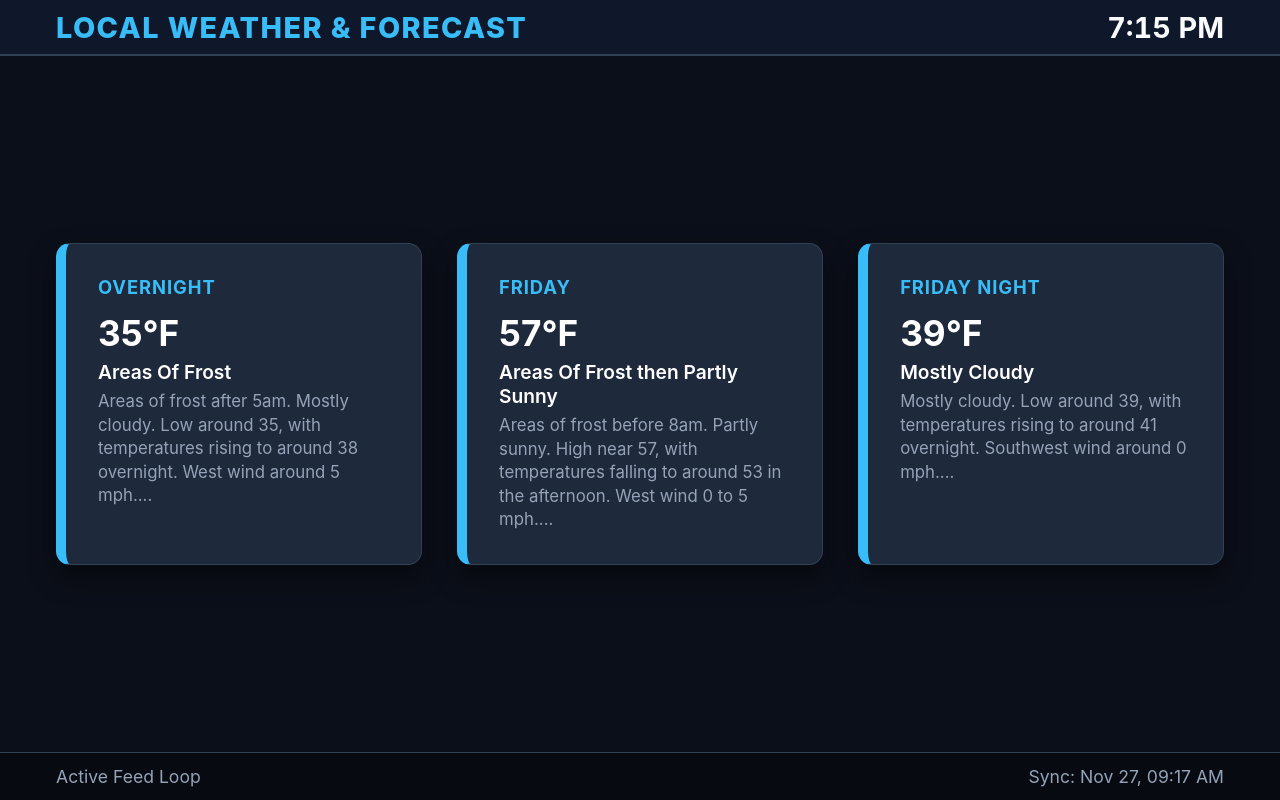
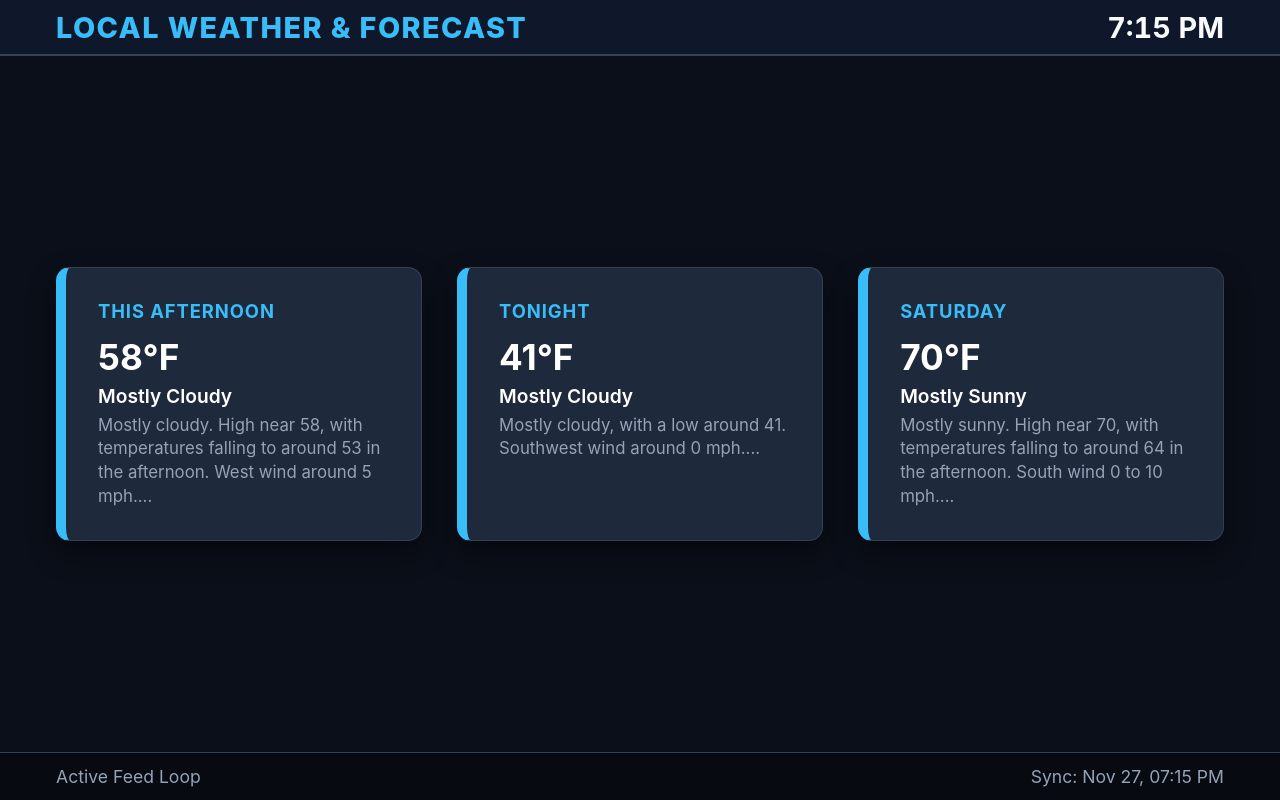
Before and after one commit to FoxMagik/signage, a plain HTML site: page index.html in a window 1280 px wide. Drawn offline with Linux system fonts and the light colour scheme.

Commit message:
Auto-update signage display [skip ci]

```diff
--- a/index.html
+++ b/index.html
@@ -242,24 +242,24 @@
           <div class="grid-container">
 
             <div class="card" style="border-left-color: #38bdf8;">
-              <div class="meta">Overnight</div>
-              <h2 style="font-size: 2.2rem; margin: 0.3rem 0;">35&deg;F</h2>
-              <div style="font-size: 1.2rem; color: #fff; font-weight: 600; margin-bottom: 0.4rem;">Areas Of Frost</div>
-              <p style="color: #94a3b8; font-size: 1.05rem; line-height: 1.4;">Areas of frost after 5am. Mostly cloudy. Low around 35, with temperatures rising to around 38 overnight. West wind around 5 mph....</p>
+              <div class="meta">This Afternoon</div>
+              <h2 style="font-size: 2.2rem; margin: 0.3rem 0;">58&deg;F</h2>
+              <div style="font-size: 1.2rem; color: #fff; font-weight: 600; margin-bottom: 0.4rem;">Mostly Cloudy</div>
+              <p style="color: #94a3b8; font-size: 1.05rem; line-height: 1.4;">Mostly cloudy. High near 58, with temperatures falling to around 53 in the afternoon. West wind around 5 mph....</p>
             </div>
 
             <div class="card" style="border-left-color: #38bdf8;">
-              <div class="meta">Friday</div>
-              <h2 style="font-size: 2.2rem; margin: 0.3rem 0;">57&deg;F</h2>
-              <div style="font-size: 1.2rem; color: #fff; font-weight: 600; margin-bottom: 0.4rem;">Areas Of Frost then Partly Sunny</div>
-              <p style="color: #94a3b8; font-size: 1.05rem; line-height: 1.4;">Areas of frost before 8am. Partly sunny. High near 57, with temperatures falling to around 53 in the afternoon. West wind 0 to 5 mph....</p>
+              <div class="meta">Tonight</div>
+              <h2 style="font-size: 2.2rem; margin: 0.3rem 0;">41&deg;F</h2>
+              <div style="font-size: 1.2rem; color: #fff; font-weight: 600; margin-bottom: 0.4rem;">Mostly Cloudy</div>
+              <p style="color: #94a3b8; font-size: 1.05rem; line-height: 1.4;">Mostly cloudy, with a low around 41. Southwest wind around 0 mph....</p>
             </div>
 
             <div class="card" style="border-left-color: #38bdf8;">
-              <div class="meta">Friday Night</div>
-              <h2 style="font-size: 2.2rem; margin: 0.3rem 0;">39&deg;F</h2>
-              <div style="font-size: 1.2rem; color: #fff; font-weight: 600; margin-bottom: 0.4rem;">Mostly Cloudy</div>
-              <p style="color: #94a3b8; font-size: 1.05rem; line-height: 1.4;">Mostly cloudy. Low around 39, with temperatures rising to around 41 overnight. Southwest wind around 0 mph....</p>
+              <div class="meta">Saturday</div>
+              <h2 style="font-size: 2.2rem; margin: 0.3rem 0;">70&deg;F</h2>
+              <div style="font-size: 1.2rem; color: #fff; font-weight: 600; margin-bottom: 0.4rem;">Mostly Sunny</div>
+              <p style="color: #94a3b8; font-size: 1.05rem; line-height: 1.4;">Mostly sunny. High near 70, with temperatures falling to around 64 in the afternoon. South wind 0 to 10 mph....</p>
             </div>
 
           </div>
@@ -280,11 +280,11 @@
             <div class="slide theme-navy" data-title="Nasa Pic of the Day" data-duration="15">
               <div class="hero-layout">
                 <div class="hero-media-layout">
-                  <img src="https://www.nasa.gov/wp-content/uploads/2026/11/iss075e0274930orig.jpg" alt="Eye of the Sahara">
+                  <img src="https://www.nasa.gov/wp-content/uploads/2026/11/ksc-20261117-ph-kls02-0020orig.jpg" alt="Artemis III Astronaut Andre Douglas Visits VAB">
                   <div class="hero-media-content">
                     <span class="hero-tag">Nasa Pic of the Day</span>
-                    <h2 style="font-size: 2.8rem; line-height: 1.2; margin-bottom: 1.2rem;">Eye of the Sahara</h2>
-                    <p style="font-size: 1.5rem; line-height: 1.6; color: #cbd5e1;">The Richat Structure, also known as the "Eye of the Sahara," pictured from the International Space Station as it orbited above Africa, is an eroded geological dome about 100 million years old created by igneous activity and uplift in the nation of Mauritania.</p>
+                    <h2 style="font-size: 2.8rem; line-height: 1.2; margin-bottom: 1.2rem;">Artemis III Astronaut Andre Douglas Visits VAB</h2>
+                    <p style="font-size: 1.5rem; line-height: 1.6; color: #cbd5e1;">NASA astronaut Andre Douglas, Artemis III mission specialist, stands inside an RS-25 engine test article during a visit to the Vehicle Assembly Building at NASA’s Kennedy Space Center in Florida on Tuesday, Nov. 17, 2026.</p>
                   </div>
                 </div>
               </div>
@@ -362,7 +362,7 @@
 
   <footer>
     <div id="status-title">Active Feed Loop</div>
-    <div id="status-sync">Sync: Nov 27, 09:17 AM</div>
+    <div id="status-sync">Sync: Nov 27, 07:15 PM</div>
   </footer>
 
   <script>
```
Also changed, not shown: display.html (+16 -16 lines).
